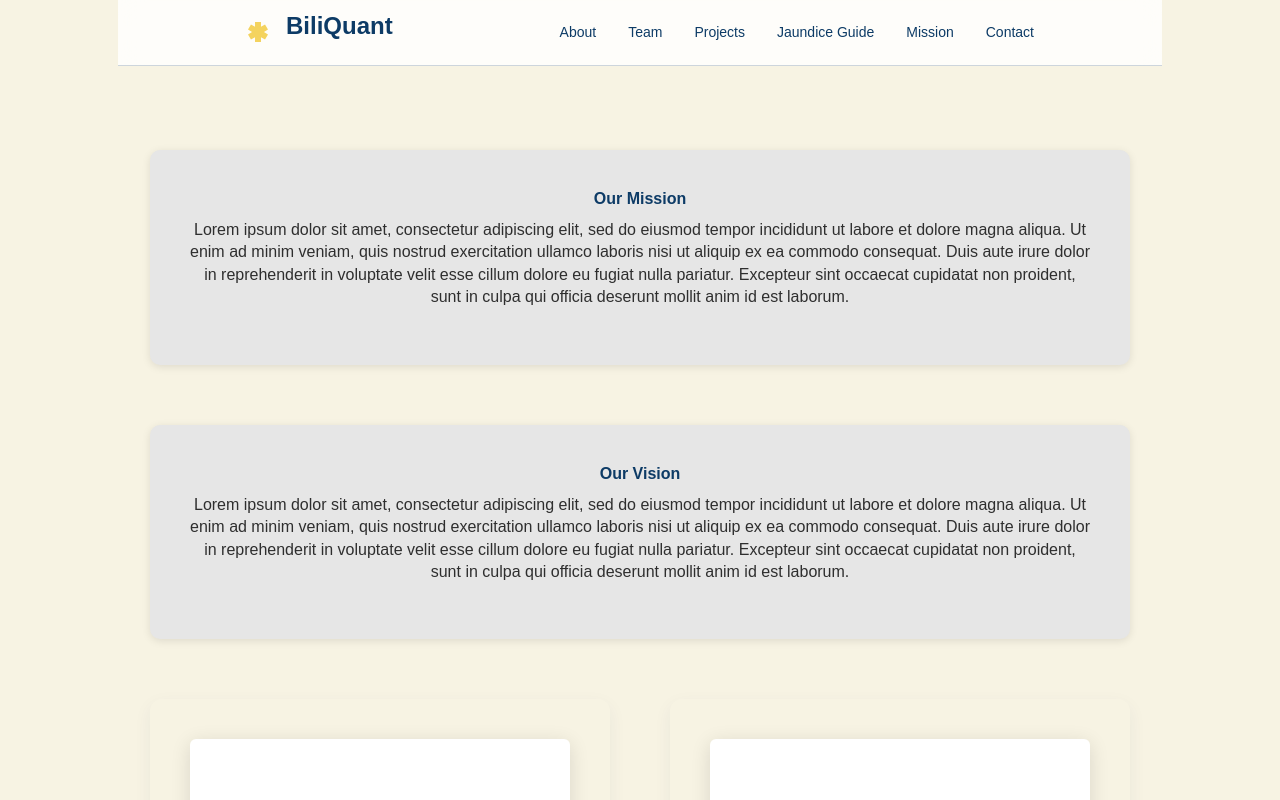
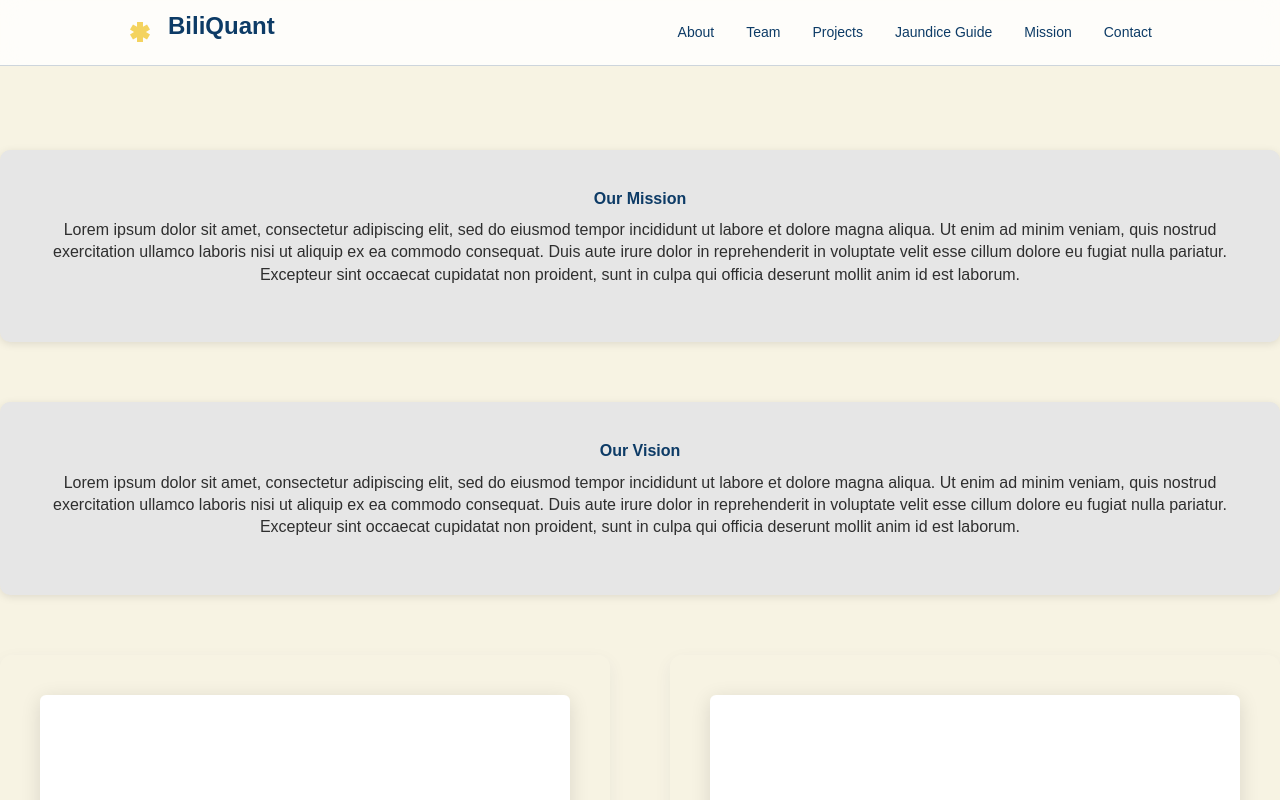
Before and after one commit to qbit-queensu/biliquant-app, a React (Vite) app in the folder bili-app/: page /mission in a window 1280 px wide. Shown: the top 800 px of the page. Built offline with nearby package versions, Linux system fonts and the light colour scheme.

Commit message:
Refactor CSS styles for Home, Jaundice, and Mission pages to improve layout and consistency

```diff
--- a/bili-app/src/pages/Home.module.css
+++ b/bili-app/src/pages/Home.module.css
@@ -3,11 +3,11 @@
   display: flex;
   justify-content: center;
   align-items: center;
-  padding: 4rem 1rem;
+  padding: 4rem 0;
 }
 
 .container {
-  max-width: 768px;
+  width: 100%;
   text-align: center;
   display: flex;
   flex-direction: column;
--- a/bili-app/src/pages/jaundice.css
+++ b/bili-app/src/pages/jaundice.css
@@ -1,11 +1,11 @@
 /* ---------- COLORS ---------- */
 :root {
-    --dark-blue: #1D3557;
-    --light-yellow: #F7F3E3;
-    --yellow: #E8C873;
+  --dark-blue: #1d3557;
+  --light-yellow: #f7f3e3;
+  --yellow: #e8c873;
   --text-dark: #1a1a1a;
-    --brand-blue: #0D3B66;
-    --brand-yellow: #F4D35E;
+  --brand-blue: #0d3b66;
+  --brand-yellow: #f4d35e;
 }
 
 /* ---------- GLOBAL RESET ---------- */
@@ -24,9 +24,9 @@ body {
 }
 
 .page {
-    max-width: 1280px;
-    margin: 64px auto;
-    padding: 0 32px;
+  width: 100%;
+  margin: 64px 0;
+  padding: 0;
 }
 
 /* ---------- TYPOGRAPHY ---------- */
@@ -82,7 +82,10 @@ p {
 
 /* ---------- HERO SECTION ---------- */
 .hero-section {
-    background: linear-gradient(rgba(13, 59, 102, 0.3) 0%, rgba(13, 59, 102, 0.7) 100%),
+  background: linear-gradient(
+      rgba(13, 59, 102, 0.3) 0%,
+      rgba(13, 59, 102, 0.7) 100%
+    ),
     url("https://lh3.googleusercontent.com/aida-public/AB6AXuCUHFroteZQhN87s42XCExPhsoPNPHz6MCzf5jIruEKhP-RvQMfAqoq-w4C-tjmO-_FgQQ8IitRAIQqcv2tNwasirzOA2dgA-k3JBaS0M9H_Ov0_UYztGRghftHYY6tu3vkrpkFGMgVOJ5DZcd8620lO8ET8BHr_-jZkk5KZSKxmq_5Chixau-3P-wqGgRpAtO987Ktw-0wveiHUD-X2P8g2TgjNGOsJjx94qem0n7pQcOt00V_gif7BOAOLHWXrkO_S9EvrepMuHA");
   background-size: cover;
   background-position: center;
@@ -133,11 +136,9 @@ p {
 
 /* ---------- CONTENT BOX ---------- */
 .content-box {
-    background: #E6E6E6;
+  background: #e6e6e6;
   padding: 40px;
   border-radius: 10px;
-    max-width: 1100px;
-    margin: 0 auto;
 }
 
 /* ---------- SIGNS BOX ---------- */
@@ -145,8 +146,6 @@ p {
   background: rgba(13, 59, 102, 0.1);
   padding: 40px;
   border-radius: 12px;
-    max-width: 1100px;
-    margin: 0 auto;
 }
 
 .signs-grid {
@@ -185,8 +184,6 @@ p {
   display: flex;
   flex-direction: column;
   gap: 12px;
-    max-width: 1100px;   max-width: 1100px;
-    margin: 0 auto;    margin: 0 auto;
 }
 
 .accordion-item {
--- a/bili-app/src/pages/mission.css
+++ b/bili-app/src/pages/mission.css
@@ -1,8 +1,8 @@
 /* ---------- COLORS ---------- */
 :root {
-    --dark-blue: #1D3557;
-    --light-yellow: #F7F3E3;
-    --yellow: #E8C873;
+  --dark-blue: #1d3557;
+  --light-yellow: #f7f3e3;
+  --yellow: #e8c873;
   --text-dark: #1a1a1a;
 }
 
@@ -22,20 +22,31 @@ body {
 }
 
 .page {
-    max-width: 1280px;
-    margin: 64px auto;
-    padding: 0 32px;
+  width: 100%;
+  margin: 64px 0;
+  padding: 0;
 }
 
 /* ---------- TYPOGRAPHY ---------- */
-h1 { font-size: 70px; font-weight: 700; color: var(--dark-blue); }
-h2 { font-size: 40px; font-weight: 600; color: var(--dark-blue); }
-h3 { font-size: 22px; font-weight: 500; color: var(--dark-blue); }
+h1 {
+  font-size: 70px;
+  font-weight: 700;
+  color: var(--dark-blue);
+}
+h2 {
+  font-size: 40px;
+  font-weight: 600;
+  color: var(--dark-blue);
+}
+h3 {
+  font-size: 22px;
+  font-weight: 500;
+  color: var(--dark-blue);
+}
 
 p {
   font-size: 14px;
   line-height: 1.7;
-    max-width: 900px;
   margin-top: 16px;
 }
 
@@ -49,29 +60,25 @@ p {
   display: flex;
   align-items: center;
   justify-content: center; /* centers horizontally */
-    gap: 12px;          /* spacing if you add an icon later */
+  gap: 12px; /* spacing if you add an icon later */
   margin-bottom: 80px; /* SPACE between logo and mission */
 }
 
-
 /* ---------- MISSION BOX ---------- */
 .mission-box {
-    background: #E6E6E6;
+  background: #e6e6e6;
   padding: 40px;
   border-radius: 10px;
-    max-width: 1100px;
-    margin: 0 auto;
   box-shadow: 0 2px 8px rgba(0, 0, 0, 0.1);
 }
 
 /* ---------- VISION BOX ---------- */
 
 .vision-box {
-    background: #E6E6E6;
+  background: #e6e6e6;
   padding: 40px;
   border-radius: 10px;
-    max-width: 1100px;
-    margin: 30px auto 0;
+  margin: 30px 0 0;
   box-shadow: 0 2px 8px rgba(0, 0, 0, 0.1);
 }
 
@@ -80,8 +87,7 @@ p {
   display: grid;
   grid-template-columns: repeat(2, 1fr);
   gap: 60px;
-    margin: 60px auto 0;
-    max-width: 1100px;
+  margin: 60px 0 0;
 }
 
 .card {
@@ -100,11 +106,19 @@ p {
   height: 100%;
   background: white;
   border-radius: 6px;
-    box-shadow: 0px 4px 20px rgba(0,0,0,0.12);
+  box-shadow: 0px 4px 20px rgba(0, 0, 0, 0.12);
 }
 
 /* Light variations */
-.light1 { background: #f7e7dc; }
-.light2 { background: #f5e4e4; }
-.light3 { background: #eef1f5; }
-.light4 { background: #f0dbc7; }
+.light1 {
+  background: #f7e7dc;
+}
+.light2 {
+  background: #f5e4e4;
+}
+.light3 {
+  background: #eef1f5;
+}
+.light4 {
+  background: #f0dbc7;
+}
```
Lines whose indentation alone changed are shown as unchanged.
